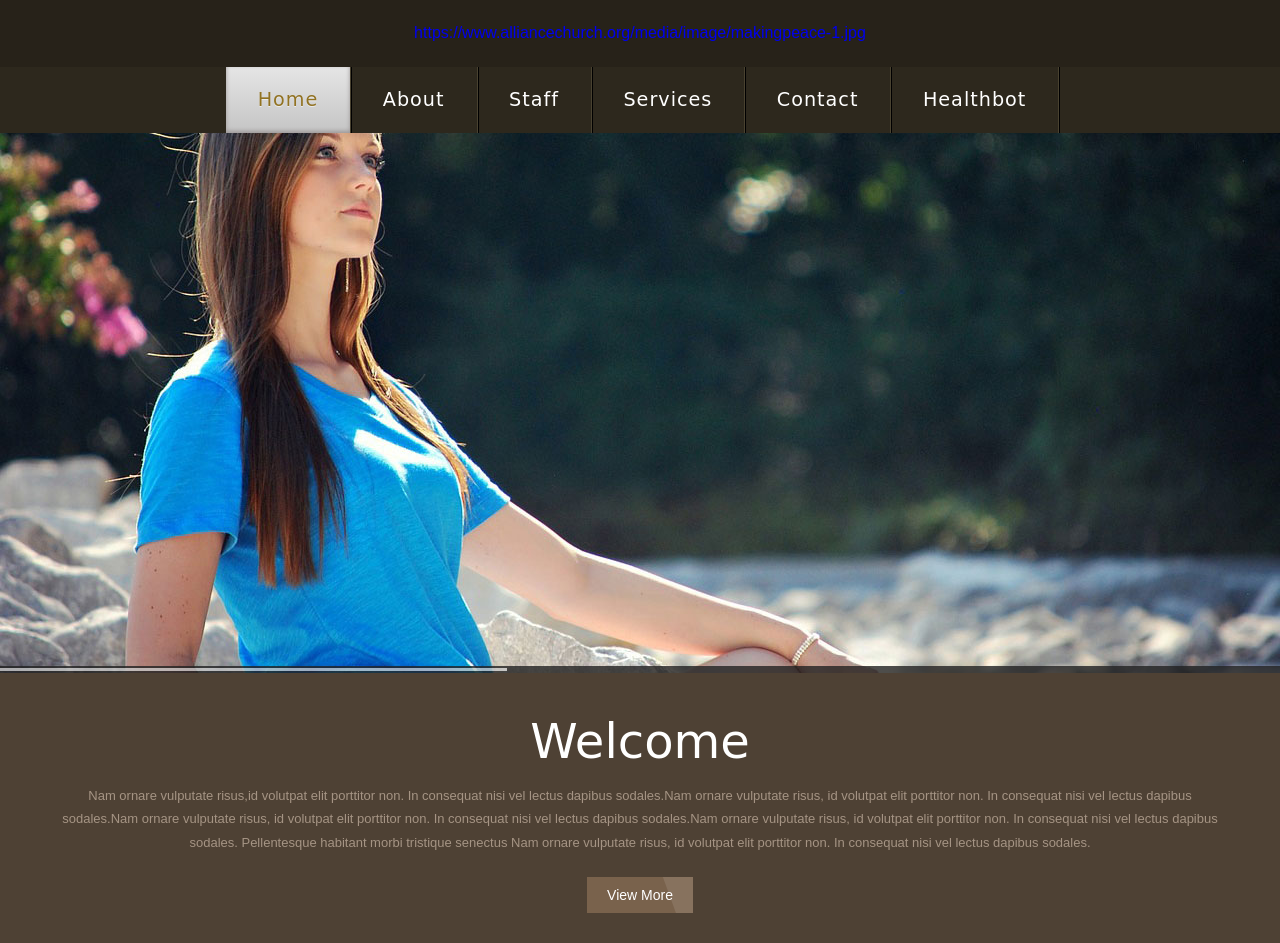
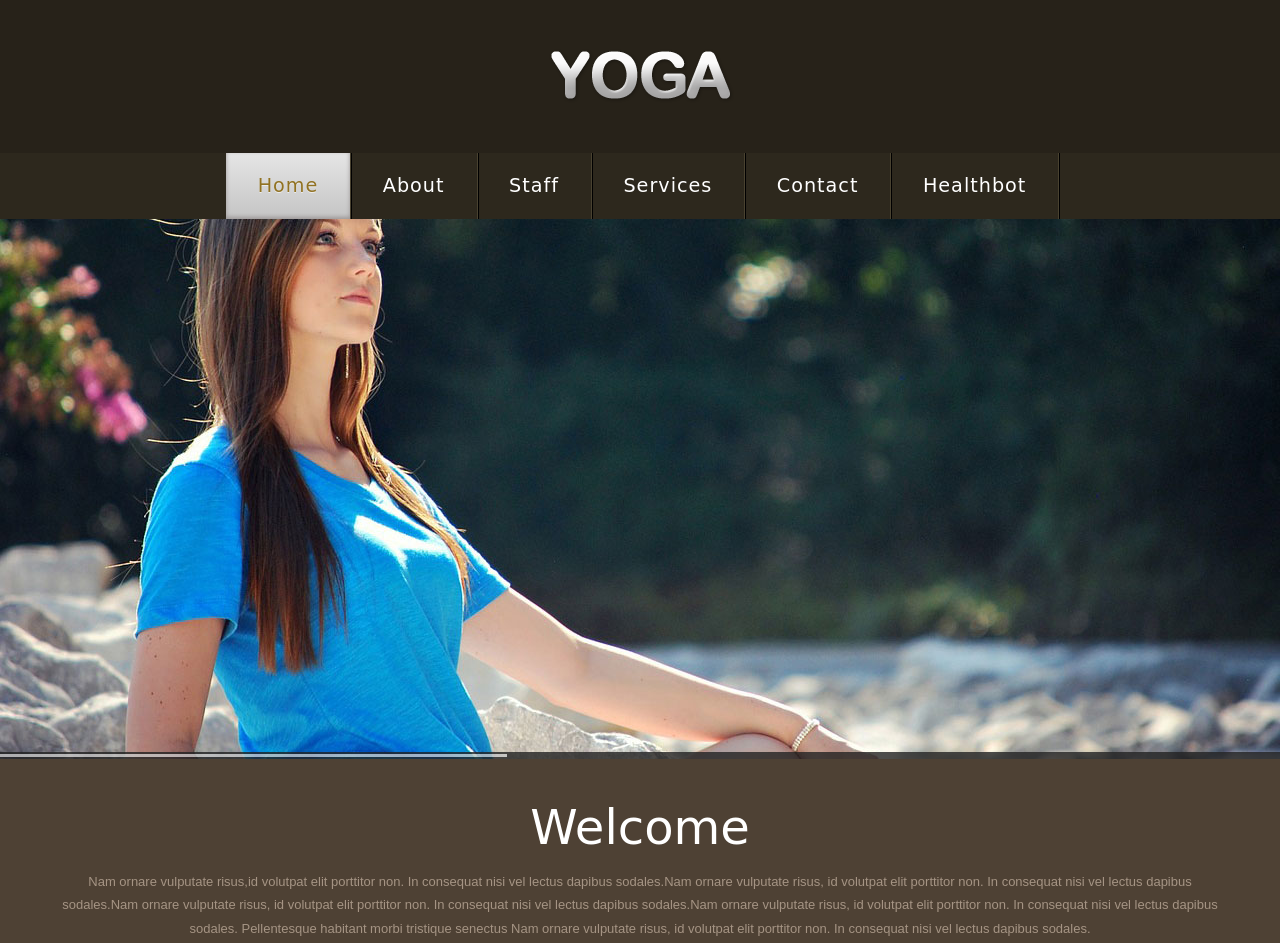
Before and after one commit to teja566/project9, a plain HTML site: page index.html in a window 1280 px wide. Shown: the top 943 px of the page. Drawn offline with Linux system fonts and the light colour scheme; a web font is replaced by a local one.

Commit message:
Update index.html

```diff
--- a/index.html
+++ b/index.html
@@ -34,7 +34,7 @@
 	<div class="h_bg">
 		<div class="wrap">
 			<div class="logo">
-				<h1><a href="index.html">https://www.alliancechurch.org/media/image/makingpeace-1.jpg</a></h1>
+				<h1><a href="index.html"><img src="images/logo.png" alt=""></a></h1>
 			</div>
 		</div>
 	</div>
```
